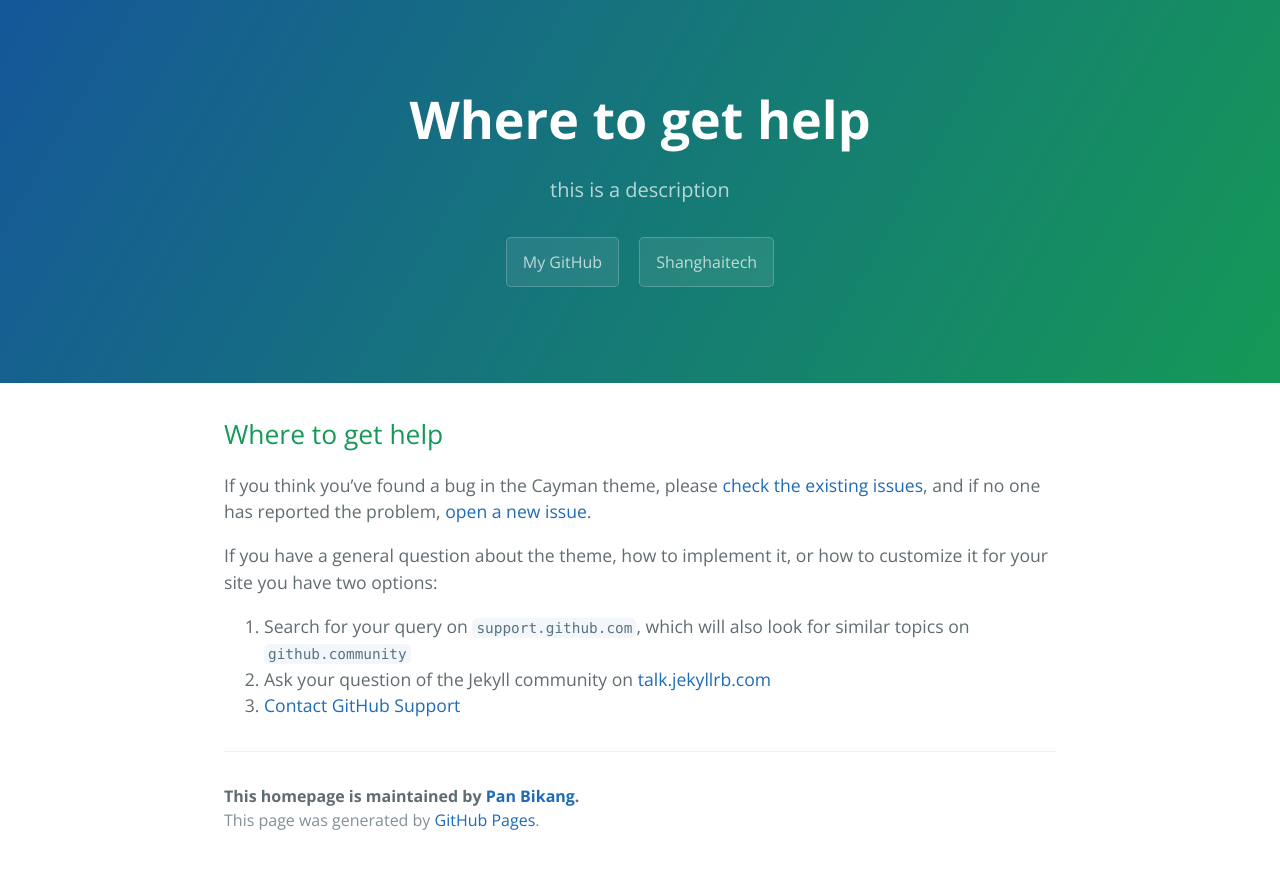
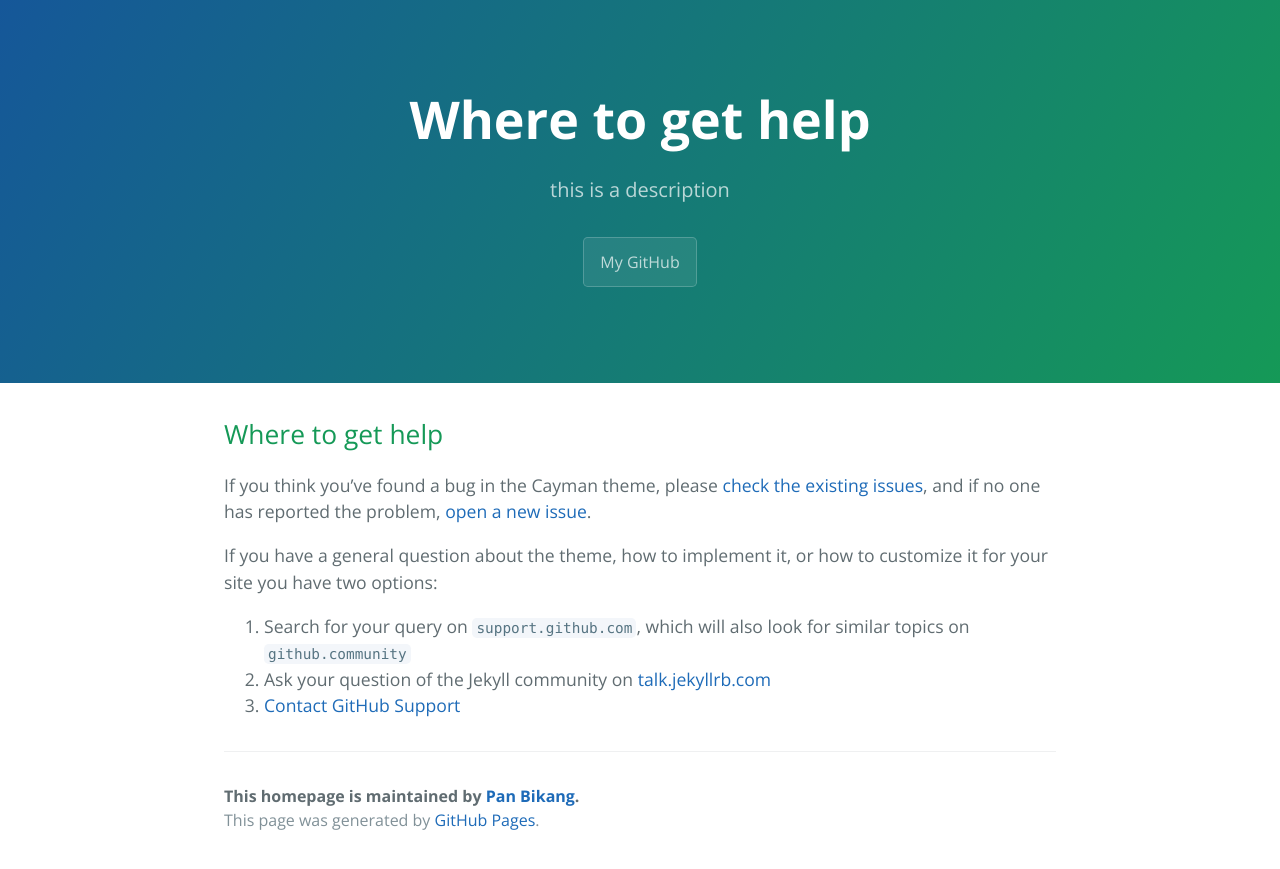
Before and after one commit to PanBikang/home, a Jekyll site: the page built from docs/SUPPORT.md, in a window 1280 px wide. Shown: the top 869 px of the page. Built offline with Jekyll 4.4.1, drawn with Linux system fonts in a browser that asks for light colours; our own code applies the rules of GitHub Pages for plain Markdown files.

Commit message:
Update default.html

```diff
--- a/_layouts/default.html
+++ b/_layouts/default.html
@@ -18,14 +18,8 @@
     <header class="page-header" role="banner">
       <h1 class="project-name">{{ page.title | default: site.title | default: site.github.repository_name }}</h1>
       <h2 class="project-tagline">{{ page.description | default: site.description | default: site.github.project_tagline }}</h2>
-      <h3 class="project-tagline">{{ page.email | default: site.email | default: panbk@shanghaitech.edu.cn }}</h3>
       {% if site.github.is_project_page %}
         <a href="{{ site.github.owner_url }}" class="btn">My GitHub</a>
-        <a href="https://egate.shanghaitech.edu.cn/new/index.html" class="btn">Shanghaitech</a>
-      {% endif %}
-      {% if site.show_downloads %}
-        <a href="{{ site.github.zip_url }}" class="btn">Download .zip</a>
-        <a href="{{ site.github.tar_url }}" class="btn">Download .tar.gz</a>
       {% endif %}
     </header>
 
```
